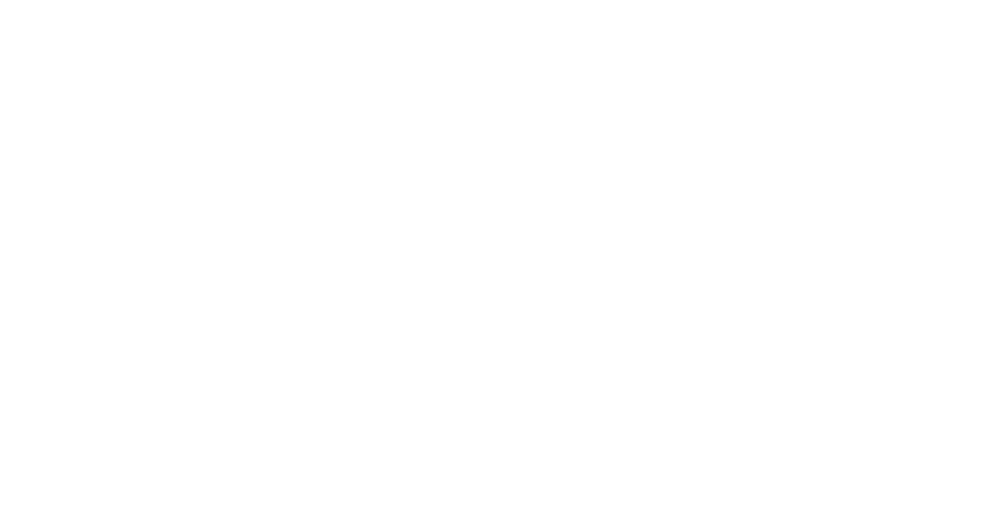
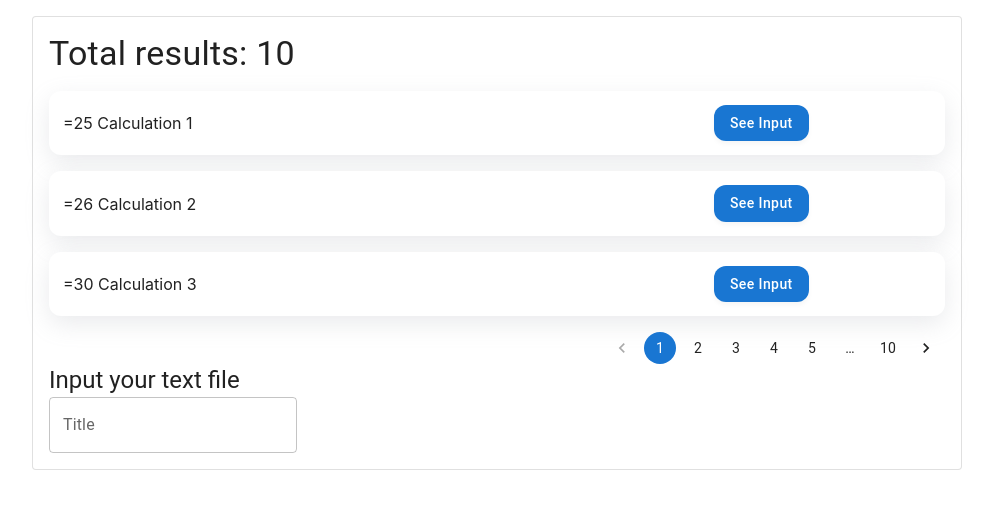
Before and after one commit to mostafij163/calculator-client, a React (Create React App) app: page / in a window 1280 px wide. Shown: the top 506 px of the page, without its empty margins (143-1136 px from the left). Built offline with nearby package versions, Linux system fonts and the light colour scheme.

Commit message:
feat: dragable calculation

```diff
--- a/package.json
+++ b/package.json
@@ -3,6 +3,8 @@
   "version": "0.1.0",
   "private": true,
   "dependencies": {
+    "@dnd-kit/core": "^6.0.6",
+    "@dnd-kit/sortable": "^7.0.1",
     "@emotion/react": "^11.10.5",
     "@emotion/styled": "^11.10.5",
     "@mui/material": "^5.11.0",
--- a/src/App.js
+++ b/src/App.js
@@ -1,5 +1,11 @@
+import Home from "./pages/Home";
+
 function App() {
-  return <></>;
+  return (
+    <>
+      <Home />
+    </>
+  );
 }
 
 export default App;
--- /dev/null
+++ b/src/components/Result.jsx
@@ -0,0 +1,53 @@
+import { Button, Paper, Typography, Grid } from "@mui/material";
+import { useSortable } from "@dnd-kit/sortable";
+import { CSS } from "@dnd-kit/utilities";
+
+const paperStyle = {
+  margin: "1rem 0",
+  boxShadow: "rgba(149, 157, 165, 0.2) 0px 8px 24px",
+  padding: ".875rem",
+  borderRadius: "12px",
+  cursor: "grab",
+};
+
+const btnStyle = {
+  boxShadow: "rgba(0, 0, 0, 0.04) 0px 3px 5px",
+  borderRadius: "12px",
+  textTransform: "capitalize",
+};
+
+const Result = ({ result }) => {
+  const { attributes, listeners, setNodeRef, transform, transition } =
+    useSortable({ id: result?.id });
+
+  const style = {
+    transform: CSS.Transform.toString(transform),
+    transition,
+  };
+
+  return (
+    <Paper
+      elevation={1}
+      sx={{ ...paperStyle }}
+      ref={setNodeRef}
+      style={style}
+      {...attributes}
+      {...listeners}
+    >
+      <Grid container alignItems="center" justifyContent="space-between">
+        <Grid item xs={7} md={9}>
+          <Typography variant="subtitle">
+            ={result?.total} {result?.title}
+          </Typography>
+        </Grid>
+        <Grid item xs={5} md={3}>
+          <Button sx={{ ...btnStyle }} variant="contained">
+            See Input
+          </Button>
+        </Grid>
+      </Grid>
+    </Paper>
+  );
+};
+
+export default Result;
--- /dev/null
+++ b/src/components/ResultContainer.jsx
@@ -0,0 +1,11 @@
+import { Paper } from "@mui/material";
+import { styled } from "@mui/system";
+
+const ResultContainer = styled(Paper)({
+  width: "70%",
+  minWidth: "320px",
+  margin: "1rem auto",
+  padding: "1rem",
+});
+
+export default ResultContainer;
--- /dev/null
+++ b/src/pages/Home/index.jsx
@@ -0,0 +1,82 @@
+import { useState } from "react";
+import { Paper, Typography, Pagination, TextField } from "@mui/material";
+import { DndContext, closestCenter } from "@dnd-kit/core";
+import {
+  arrayMove,
+  SortableContext,
+  verticalListSortingStrategy,
+} from "@dnd-kit/sortable";
+import Result from "../../components/Result";
+import ResultContainer from "../../components/ResultContainer";
+
+const Home = () => {
+  const [results, setResults] = useState([
+    {
+      total: 25,
+      title: "Calculation 1",
+      id: 1,
+      index: 0,
+    },
+    {
+      total: 26,
+      title: "Calculation 2",
+      id: 2,
+      index: 1,
+    },
+    {
+      total: 30,
+      title: "Calculation 3",
+      id: 3,
+      index: 2,
+    },
+  ]);
+
+  const handleDragEnd = (event) => {
+    const { active, over } = event;
+
+    if (active.id !== over.id) {
+      setResults((results) => {
+        const activeIndex = results.findIndex(
+          (result) => result.id === active.id
+        );
+        const overIndex = results.findIndex((result) => result.id === over.id);
+        const reorderedArray = arrayMove(results, activeIndex, overIndex);
+
+        const newActiveIndex = reorderedArray.findIndex(
+          (result) => result.id === active.id
+        );
+        const newOverIndex = reorderedArray.findIndex(
+          (result) => result.id === over.id
+        );
+
+        reorderedArray[newActiveIndex].index = newActiveIndex;
+        reorderedArray[newOverIndex].index = newOverIndex;
+
+        return reorderedArray;
+      });
+    }
+  };
+
+  return (
+    <DndContext collisionDetection={closestCenter} onDragEnd={handleDragEnd}>
+      <ResultContainer variant="outlined" sx={{}}>
+        <Typography variant="h4">Total results: 10</Typography>
+        <SortableContext items={results} strategy={verticalListSortingStrategy}>
+          {results.map((result) => (
+            <Result result={result} key={result.id} />
+          ))}
+        </SortableContext>
+        <Pagination
+          count={10}
+          color="primary"
+          sx={{ width: "fit-content", marginLeft: "auto" }}
+        />
+
+        <Typography variant="h5">Input your text file</Typography>
+        <TextField label="Title" placeholder="Input your calculation title" />
+      </ResultContainer>
+    </DndContext>
+  );
+};
+
+export default Home;
```
Also changed, not shown: 1 other file (tests, documents, lock files or other folders).
